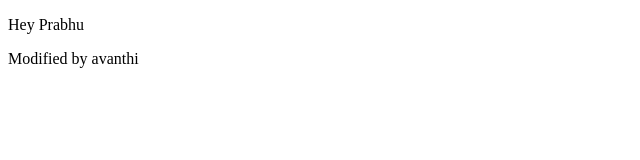
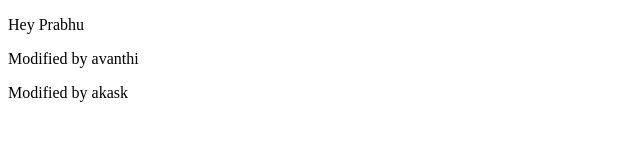
Before and after one commit to Dharanes/BillingSystem, a plain HTML site: page index.html in a window 1280 px wide. Shown: the whole page, without its empty margins (0-640 px from the left). Drawn offline with Linux system fonts and the light colour scheme.

Commit message:
Changes by akash

```diff
--- a/index.html
+++ b/index.html
@@ -6,5 +6,6 @@
     <body>
         <p>Hey Prabhu</p>
         <p>Modified by avanthi</p>
+        <p>Modified by akask</p>
     </body>
 </html>
```
